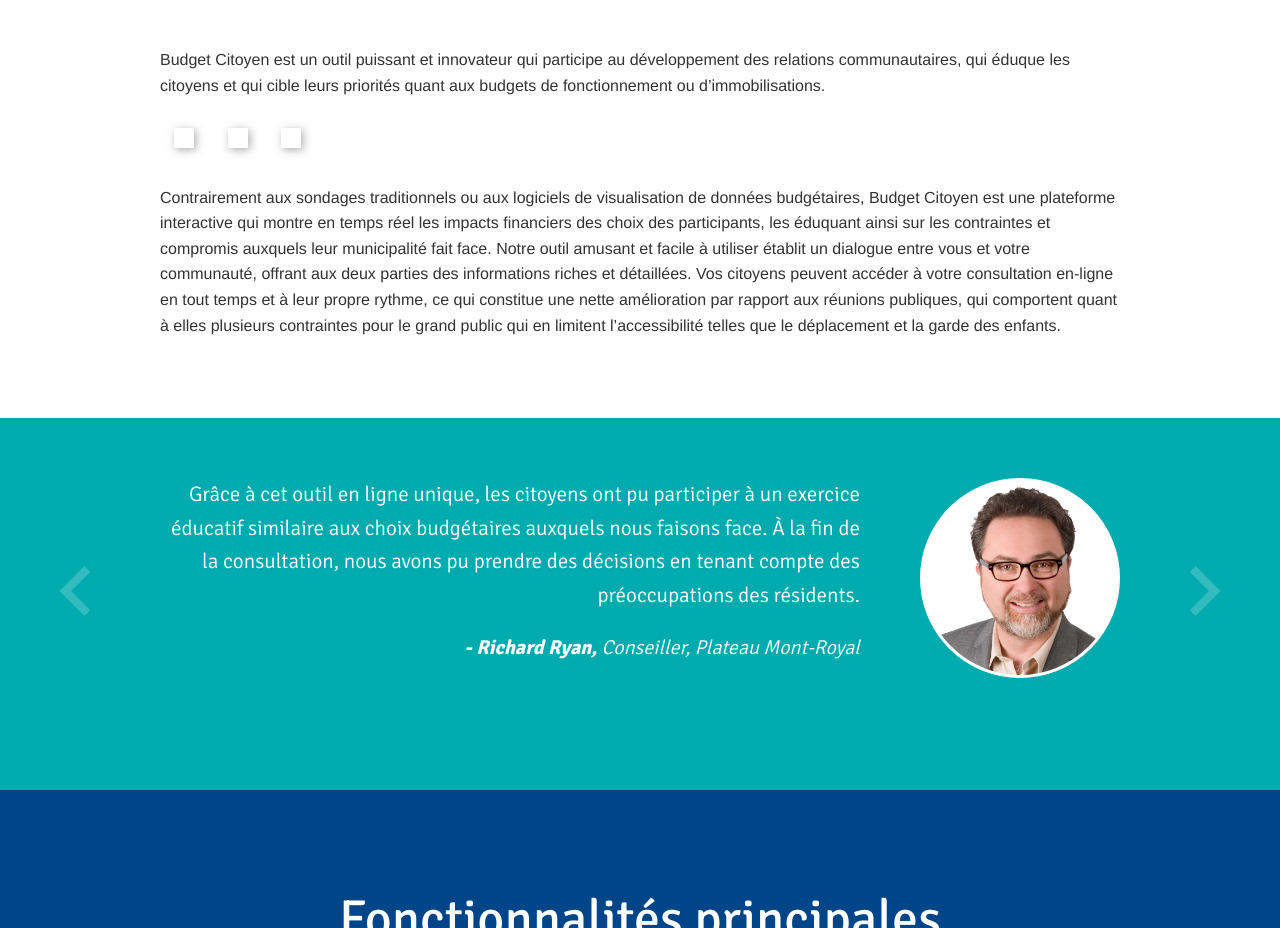
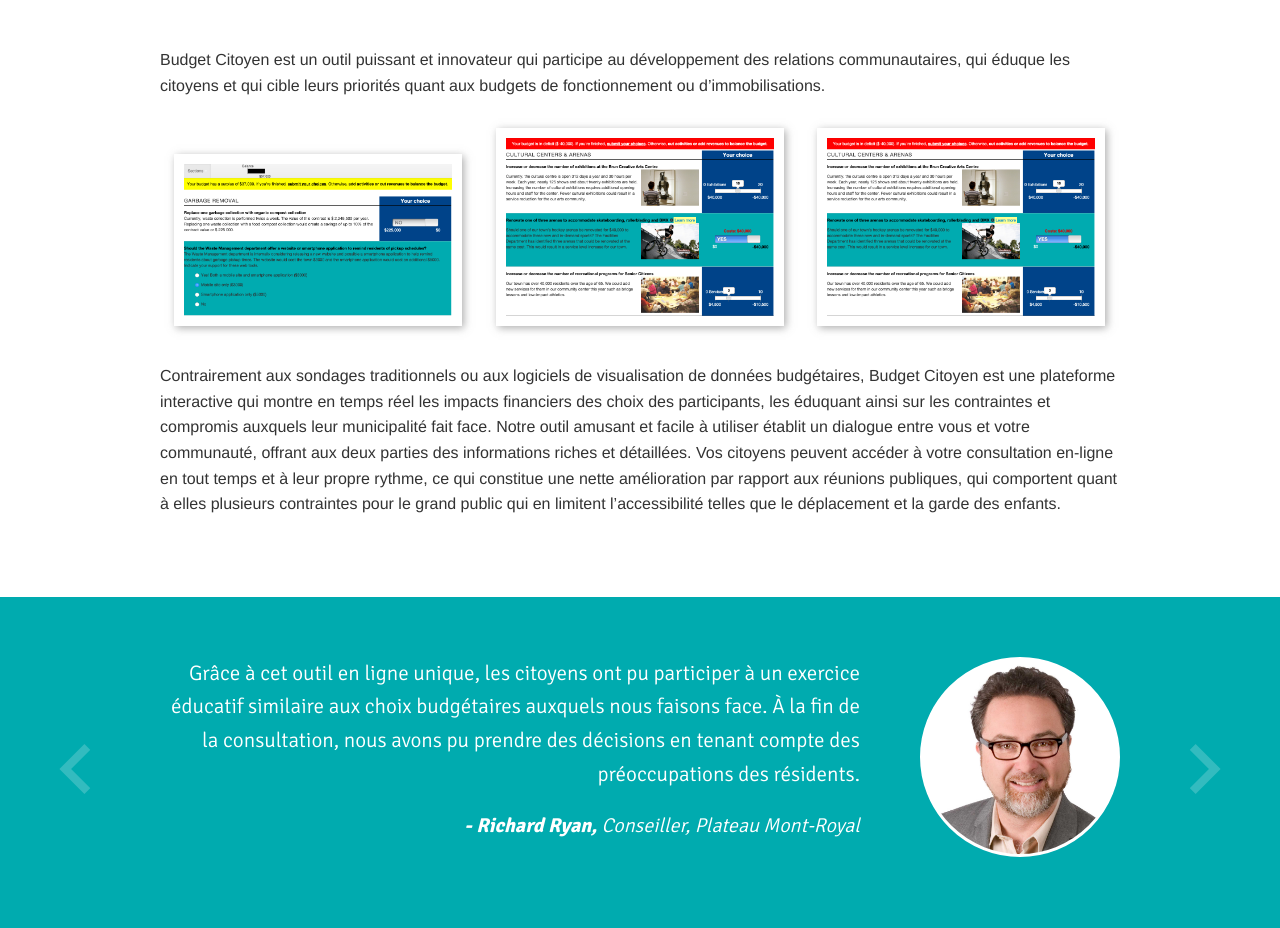
Before and after one commit to ccmdesign/citizen-budget-website, a plain HTML site: page fr/index.html in a window 1280 px wide. Shown: the part 930-1858 px from the top of the page. Drawn offline with Linux system fonts and the light colour scheme; a web font is replaced by a local one.

Commit message:
quick fix on the about section. Image link urls

```diff
--- a/fr/index.html
+++ b/fr/index.html
@@ -58,9 +58,9 @@
             <!-- This text is outdated. The structure is right -->
             <p>Budget Citoyen est un outil puissant et innovateur qui participe au développement des relations communautaires, qui éduque les citoyens et qui cible leurs priorités quant aux budgets de fonctionnement ou d’immobilisations.</p>
             <p>
-                <img class="e-screenshot" src="./images/about-1.png" alt="">
-                <img class="e-screenshot" src="./images/about-2.png" alt="">
-                <img class="e-screenshot" src="./images/about-2.png" alt="">
+                <img class="e-screenshot" src="../images/about-1.png" alt="">
+                <img class="e-screenshot" src="../images/about-2.png" alt="">
+                <img class="e-screenshot" src="../images/about-2.png" alt="">
             </p>
             <p>Contrairement aux sondages traditionnels ou aux logiciels de visualisation de données budgétaires, Budget Citoyen est une plateforme interactive qui montre en temps réel les impacts financiers des choix des participants, les éduquant ainsi sur les contraintes et compromis auxquels leur municipalité fait face. Notre outil amusant et facile à utiliser établit un dialogue entre vous et votre communauté, offrant aux deux parties des informations riches et détaillées. Vos citoyens peuvent accéder à votre consultation en-ligne en tout temps et à leur propre rythme, ce qui constitue une nette amélioration par rapport aux réunions publiques, qui comportent quant à elles plusieurs contraintes pour le grand public qui en limitent l’accessibilité telles que le déplacement et la garde des enfants.</p>
         </div>
```
